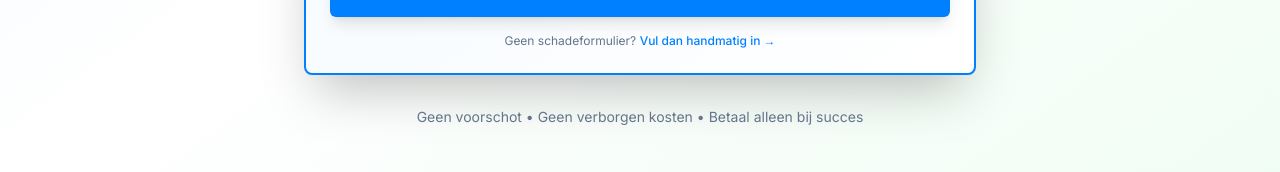
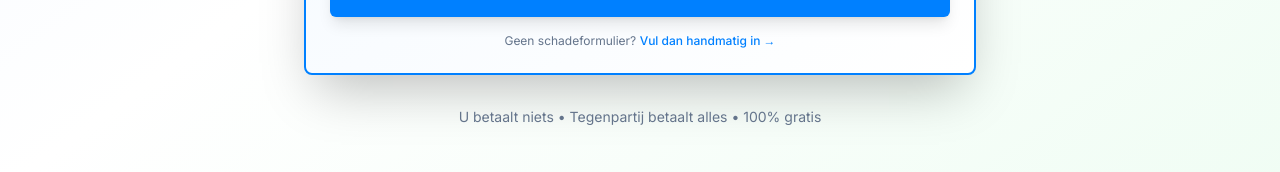
Before and after one commit to Championne/Gratisschadeverhalen.nl, a Next.js app: page / in a window 1280 px wide. Shown: the part 800-972 px from the top of the page. Built offline with nearby package versions, Linux system fonts and the light colour scheme.

Commit message:
fix: correct misleading 'Betaal alleen bij succes' text to 'U betaalt niets - Tegenpartij betaalt alles'

```diff
--- a/app/page.tsx
+++ b/app/page.tsx
@@ -277,7 +277,7 @@ export default function HomePage() {
               </Link>
 
               <p className="text-center mt-8 text-sm text-muted-foreground">
-                Geen voorschot • Geen verborgen kosten • Betaal alleen bij succes
+                U betaalt niets • Tegenpartij betaalt alles • 100% gratis
               </p>
             </div>
           </div>
```
